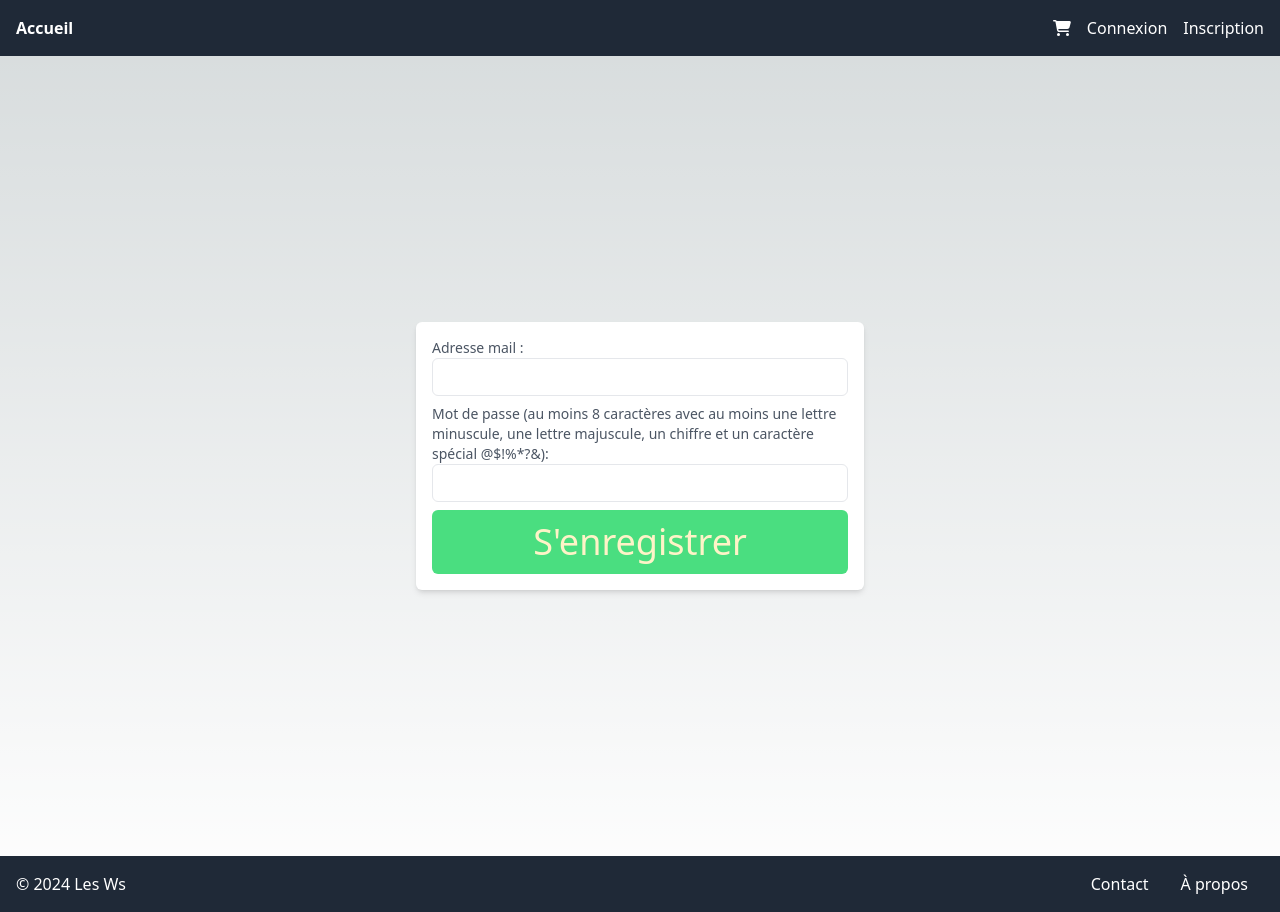
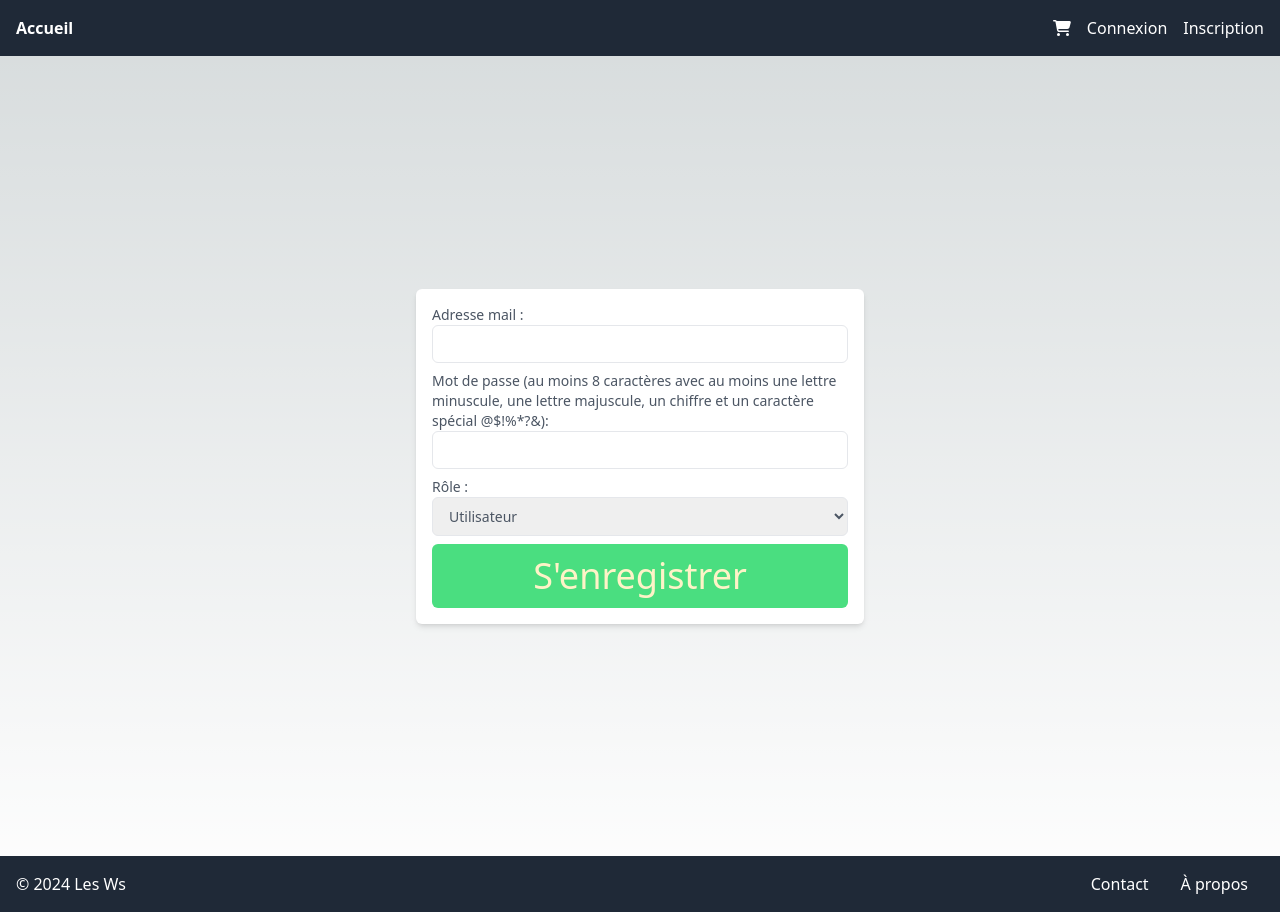
Before and after one commit to TamWilliam/NextFirebase, a Next.js app: page /register in a window 1280 px wide. Built offline with nearby package versions, Linux system fonts and the light colour scheme; no server answers.

Commit message:
compte client et compte vendeur

```diff
--- a/pages/register/index.js
+++ b/pages/register/index.js
@@ -1,34 +1,35 @@
-import { useState, React } from 'react'
-import { useRouter } from 'next/router'
-import { createUserWithEmailAndPassword } from 'firebase/auth'
-import { db, auth } from '../../firebase/firebase'
-import { setDoc, doc } from 'firebase/firestore'
-import Layout from '../../components/Layout'
+import { useState } from 'react';
+import { useRouter } from 'next/router';
+import { createUserWithEmailAndPassword } from 'firebase/auth';
+import { db, auth } from '../../firebase/firebase';
+import { setDoc, doc } from 'firebase/firestore';
+import Layout from '../../components/Layout';
 
 export default function Register() {
-  const [email, setEmail] = useState('')
-  const [password, setPassword] = useState('')
-  const [error, setError] = useState('')
-  const router = useRouter()
+  const [email, setEmail] = useState('');
+  const [password, setPassword] = useState('');
+  const [role, setRole] = useState('user'); // Par défaut, le rôle est défini sur "user"
+  const [error, setError] = useState('');
+  const router = useRouter();
 
   const handleSignUp = async (e) => {
-    e.preventDefault()
+    e.preventDefault();
 
     // Validation du mot de passe
     const passwordRegex =
-      /^(?=.*[a-z])(?=.*[A-Z])(?=.*\d)(?=.*[@$!%*?&])[A-Za-z\d@$!%*?&]{8,}$/
+      /^(?=.*[a-z])(?=.*[A-Z])(?=.*\d)(?=.*[@$!%*?&])[A-Za-z\d@$!%*?&]{8,}$/;
     if (!passwordRegex.test(password)) {
       setError(
         'Le mot de passe doit contenir au moins 8 caractères avec au moins une lettre minuscule, une lettre majuscule, un chiffre et un caractère spécial (@$!%*?&).'
-      )
-      return
+      );
+      return;
     }
 
     // Validation de l'adresse email
-    const emailRegex = /^[^\s@]+@[^\s@]+\.[^\s@]+$/
+    const emailRegex = /^[^\s@]+@[^\s@]+\.[^\s@]+$/;
     if (!emailRegex.test(email)) {
-      setError('Adresse email invalide.')
-      return
+      setError('Adresse email invalide.');
+      return;
     }
 
     try {
@@ -36,46 +37,50 @@ export default function Register() {
         auth,
         email,
         password
-      )
-      const user = userCredential.user
+      );
+      const user = userCredential.user;
 
       await setDoc(doc(db, 'users', user.uid), {
         email: user.email,
-        role: 'user'
-      })
+        role: role // Utilisez le rôle sélectionné par l'utilisateur
+      });
 
-      router.push('/')
+      router.push('/');
     } catch (error) {
       if (error.code) {
         switch (error.code) {
           case 'auth/email-already-in-use':
-            setError('Cette adresse email est déjà utilisée.')
-            break
+            setError('Cette adresse email est déjà utilisée.');
+            break;
           case 'auth/invalid-email':
           case 'auth/weak-password':
             setError(
               'Adresse email ou mot de passe invalide. 6 caractères minimum'
-            )
-            break
+            );
+            break;
           default:
-            setError("Une erreur s'est produite lors de l'inscription.")
-            break
+            setError("Une erreur s'est produite lors de l'inscription.");
+            break;
         }
       } else {
-        setError("Une erreur s'est produite lors de l'inscription.")
+        setError("Une erreur s'est produite lors de l'inscription.");
       }
     }
-  }
+  };
 
   const handleChangeEmail = (e) => {
-    setEmail(e.target.value)
-    setError('')
-  }
+    setEmail(e.target.value);
+    setError('');
+  };
 
   const handleChangePassword = (e) => {
-    setPassword(e.target.value)
-    setError('')
-  }
+    setPassword(e.target.value);
+    setError('');
+  };
+
+  const handleChangeRole = (e) => {
+    setRole(e.target.value);
+  };
 
   return (
     <Layout>
@@ -108,6 +113,18 @@ export default function Register() {
             />
           </label>
 
+          <label className="block mb-2 text-sm font-medium text-gray-600">
+            Rôle :
+            <select
+              value={role}
+              onChange={handleChangeRole}
+              className="w-full px-3 py-2 border rounded-md"
+            >
+              <option value="client">Utilisateur</option>
+              <option value="vendeur">Vendeur</option>
+            </select>
+          </label>
+
           {error && <div className="text-red-500 mb-4 text-sm">{error}</div>}
 
           <button
@@ -119,5 +136,5 @@ export default function Register() {
         </form>
       </div>
     </Layout>
-  )
+  );
 }
```
